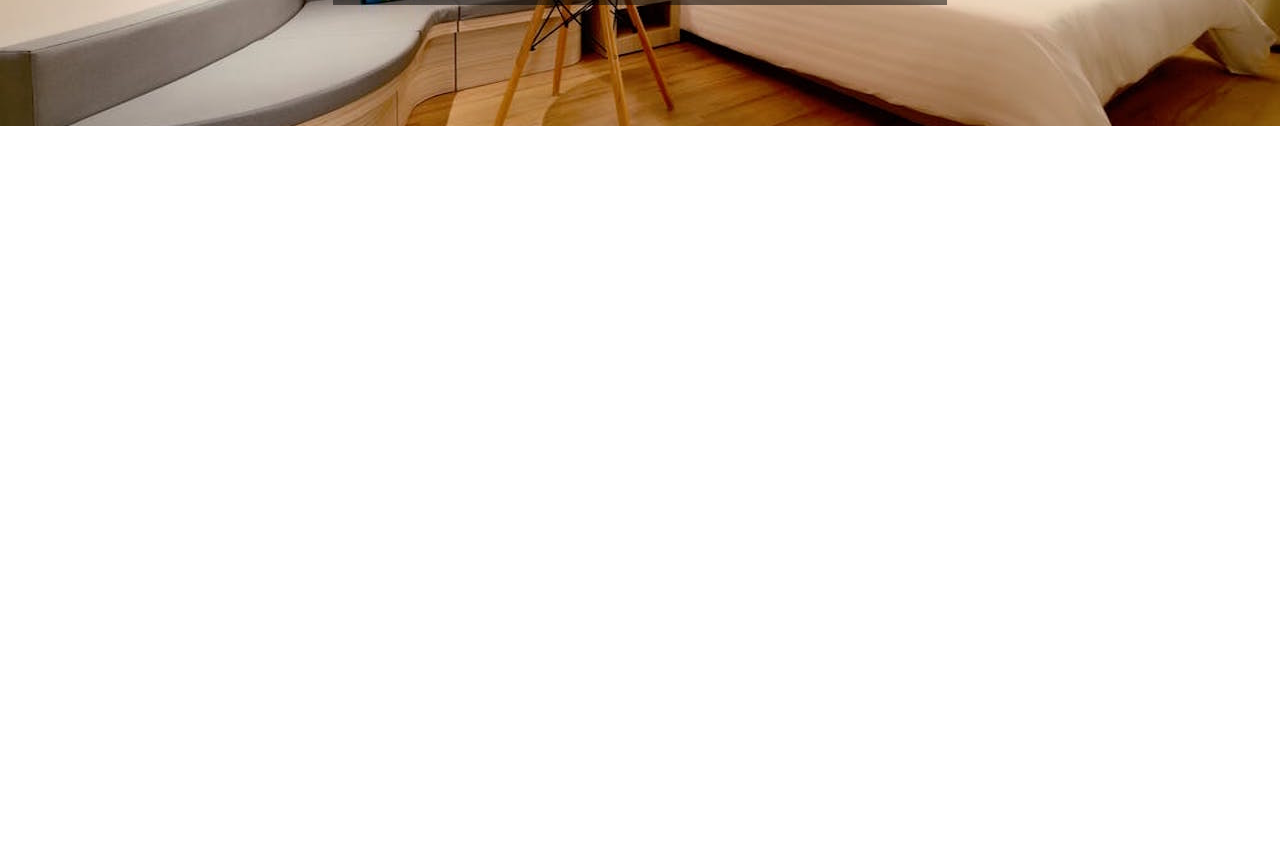
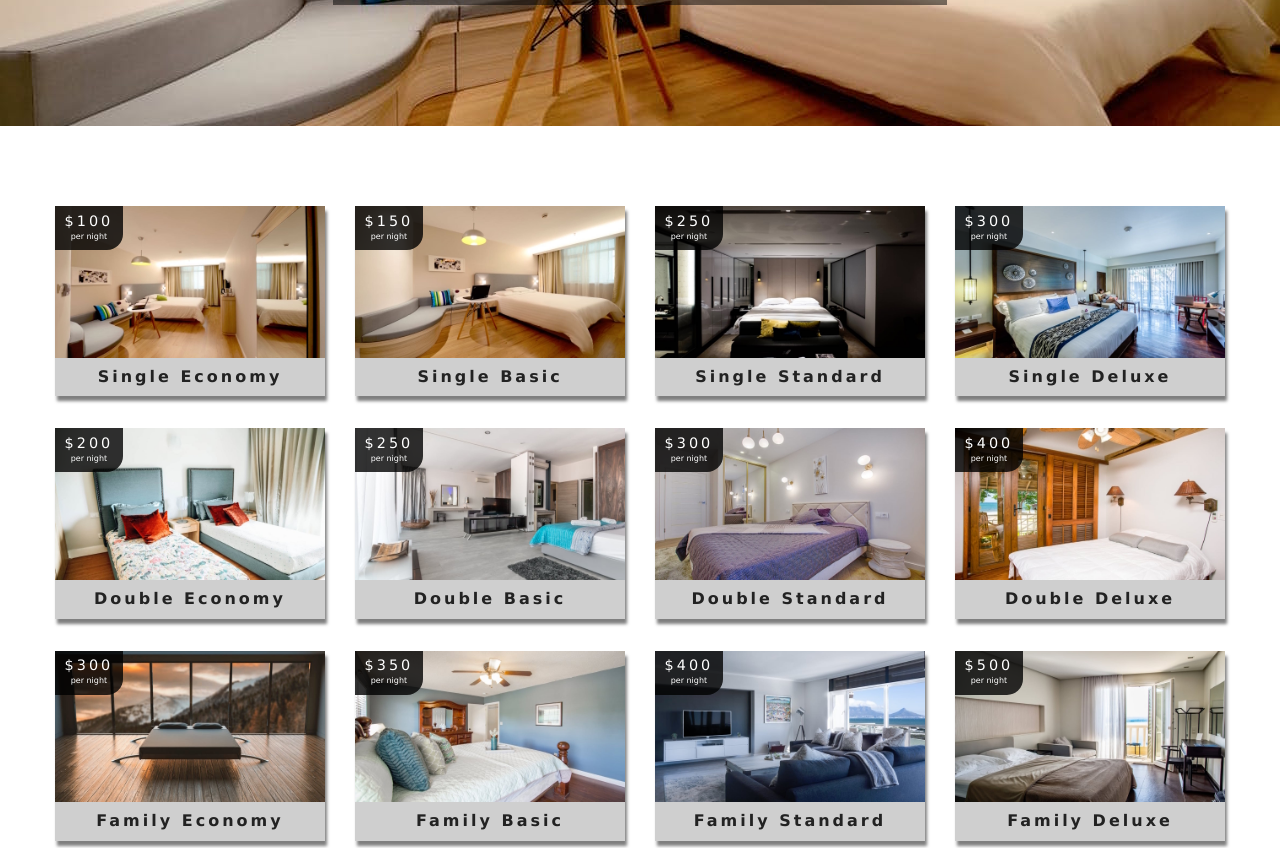
Before and after one commit to tan-ahmed/beach-resort, a React (Create React App) app: page /rooms in a window 1280 px wide. Shown: the part 420-1268 px from the top of the page. Before the commit the page ends 800 px from the top, so only its background shows below. Built offline with nearby package versions, Linux system fonts and the light colour scheme.

Commit message:
type filter setup

```diff
--- a/src/components/FeaturedRooms.js
+++ b/src/components/FeaturedRooms.js
@@ -8,11 +8,11 @@ export default class FeaturedRooms extends Component {
     static contextType = RoomContext
     render() {
         let {loading, featuredRooms : rooms} = this.context
-        console.log(rooms)
+        // console.log(rooms)
         rooms = rooms.map(room => {
             return <Room key={room.id} room={room} />
         })
-        console.log(rooms)
+        // console.log(rooms)
         return (
             <section className="featured-rooms">
                 <Title title="featured rooms" />
--- /dev/null
+++ b/src/components/RoomContainer.js
@@ -0,0 +1,54 @@
+import React from 'react'
+import RoomFilter from './RoomFilter'
+import RoomList from './RoomList'
+import { withRoomConsumer } from '../context'
+import Loading from './Loading'
+
+// gives you access to context
+function RoomContainer({ context }) {
+    const { loading, sortedRooms, rooms } = context;
+    if (loading) {
+        return <Loading />
+    }
+
+    return (
+        <>
+            <RoomFilter rooms={rooms} />
+            <RoomList rooms={sortedRooms} />
+        </>
+    )
+}
+
+// High order component - wrap container in room consumer
+export default withRoomConsumer(RoomContainer)
+
+
+// import React from 'react'
+// import RoomFilter from './RoomFilter'
+// import RoomList from './RoomList'
+// import { RoomConsumer } from '../context'
+// import Loading from './Loading'
+
+// export default function RoomContainer() {
+//     return (
+//         <RoomConsumer>
+//             {value => {
+//                 const {loading, sortedRooms, rooms} = value;
+//                 // console.log(value);
+//                 if(loading){
+//                     return <Loading/>
+//                 }
+
+//                 return (
+//                     <div>
+//                         hello from RoomContainer
+//                         <RoomFilter rooms={rooms}/>
+//                         <RoomList rooms={sortedRooms} />
+//                     </div>
+//                 )
+
+//             }
+//             }
+//         </RoomConsumer>
+//     )
+// }
--- /dev/null
+++ b/src/components/RoomFilter.js
@@ -0,0 +1,9 @@
+import React from 'react'
+
+export default function RoomFilter() {
+    return (
+        <div>
+
+        </div>
+    )
+}
--- /dev/null
+++ b/src/components/RoomList.js
@@ -0,0 +1,23 @@
+import React from 'react'
+import Room from './Room'
+
+export default function RoomList({rooms}) {
+    if(rooms.length === 0){
+        return(
+            <div className="empty-search">
+                <h3>Unfortunately no rooms matched your search</h3>
+            </div>
+        )
+    }
+    return (
+        <section className="roomslist">
+            <div className="roomslist-center">
+                {
+                    rooms.map(item => {
+                        return <Room key={item.id} room={item}/>
+                    })
+                }
+            </div>
+        </section>
+    )
+}
--- a/src/context.js
+++ b/src/context.js
@@ -9,7 +9,16 @@ class RoomProvider extends Component {
         rooms: [],
         sortedRooms: [],
         featuredRooms: [],
-        loading: true
+        loading: true,
+        type: 'all',
+        capacity: 1,
+        price: 0,
+        minPrice: 0,
+        maxPrice: 0,
+        minSize: 0,
+        maxSize: 0,
+        breakfast: false,
+        pets: false
     }
 
     // getData
@@ -18,7 +27,19 @@ class RoomProvider extends Component {
         // console.log(rooms);
         // add to this array if its featured
         let featuredRooms = rooms.filter(room => room.featured === true)
-        this.setState({ rooms, featuredRooms, sortedRooms: rooms, loading: false })
+        let maxPrice = Math.max(...rooms.map(item=> item.price));
+        let maxSize = Math.max(...rooms.map(item=> item.size));
+
+
+        // getting the formatted data and storing in state
+        this.setState({
+            rooms,
+            featuredRooms,
+            sortedRooms: rooms,
+            loading: false,
+            price: maxPrice,
+            size: maxSize
+        })
     }
 
     formatData(items) {
@@ -37,11 +58,21 @@ class RoomProvider extends Component {
         const room = tempRooms.find((room) => room.slug === slug);
         return room;
     }
+    handleChange = event => {
+        const type = event.target.type
+        const name = event.target.name
+        const value = event.target.value
+        console.log(type, name, value);
+    }
+
+    filterRooms = () => {
+        console.log('hello')
+    }
 
     render() {
         return (
             // <RoomContext.Provider value={{greeting: this.state.greeting}}>
-            <RoomContext.Provider value={{ ...this.state, getRoom:this.getRoom }}>
+            <RoomContext.Provider value={{ ...this.state, getRoom: this.getRoom, handleChange: this.handleChange }}>
                 {this.props.children}
             </RoomContext.Provider>
         )
@@ -50,5 +81,13 @@ class RoomProvider extends Component {
 
 const RoomConsumer = RoomContext.Consumer;
 
+export function withRoomConsumer(Component) {
+    return function ConsumerWrapper(props) {
+        return <RoomConsumer>
+            {value => <Component {...props} context={value} />}
+        </RoomConsumer>
+    }
+}
+
 export { RoomProvider, RoomConsumer, RoomContext }
 // context allows you to avoid prop drilling
--- a/src/pages/Home.js
+++ b/src/pages/Home.js
@@ -16,7 +16,6 @@ export default function Home() {
         </Hero>
         <Services />
         <FeaturedRooms/>
-        <Button>Hello</Button>
         </>
     )
 }
--- a/src/pages/Rooms.js
+++ b/src/pages/Rooms.js
@@ -2,14 +2,18 @@ import React from 'react'
 import Hero from '../components/Hero'
 import Banner from '../components/Banner'
 import { Link } from 'react-router-dom'
+import RoomContainer from '../components/RoomContainer'
 
 const Rooms = () => {
     return (
+        <>
         <Hero hero="roomsHero">
             <Banner title="our rooms">
                 <Link to="/" className="btn-primary">Return home</Link>
             </Banner>
         </Hero>
+        <RoomContainer />
+        </>
     )
 }
 
```
Also changed, not shown: 12 other files (tests, documents, lock files or other folders).
